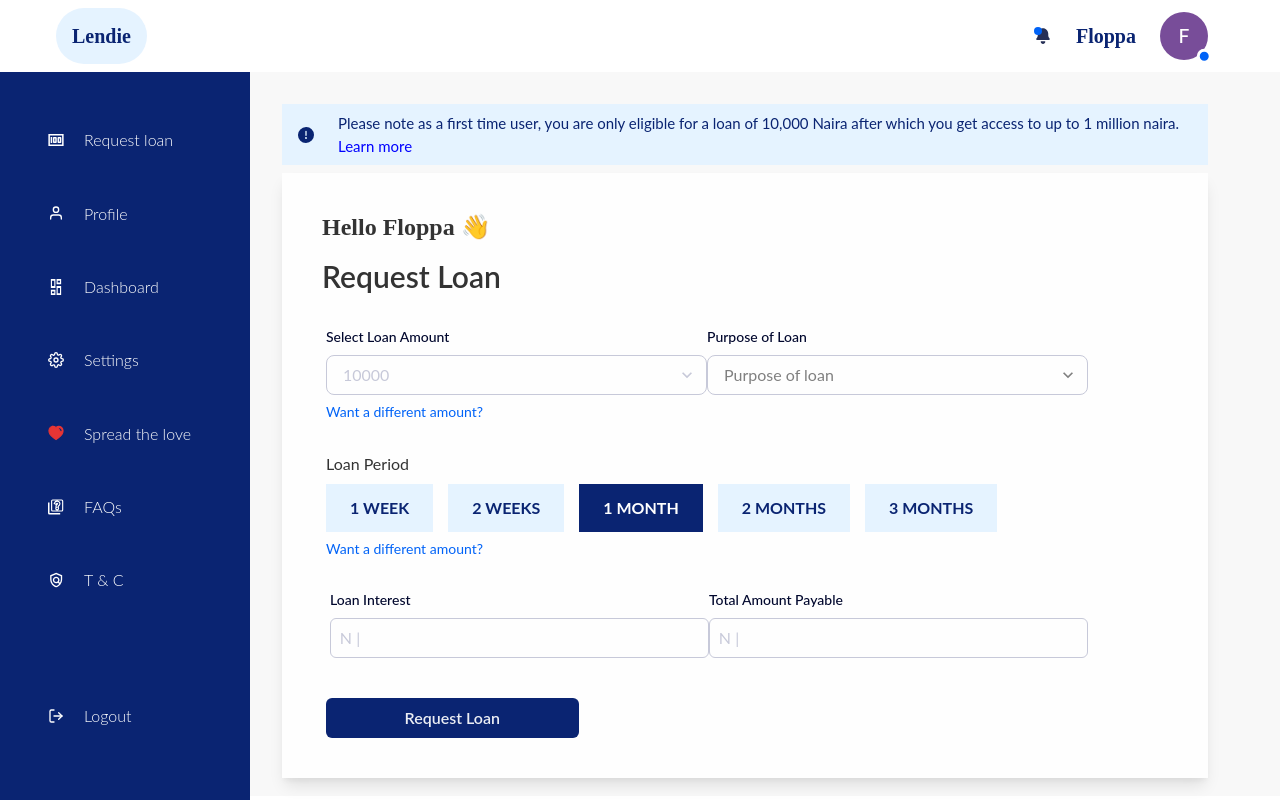
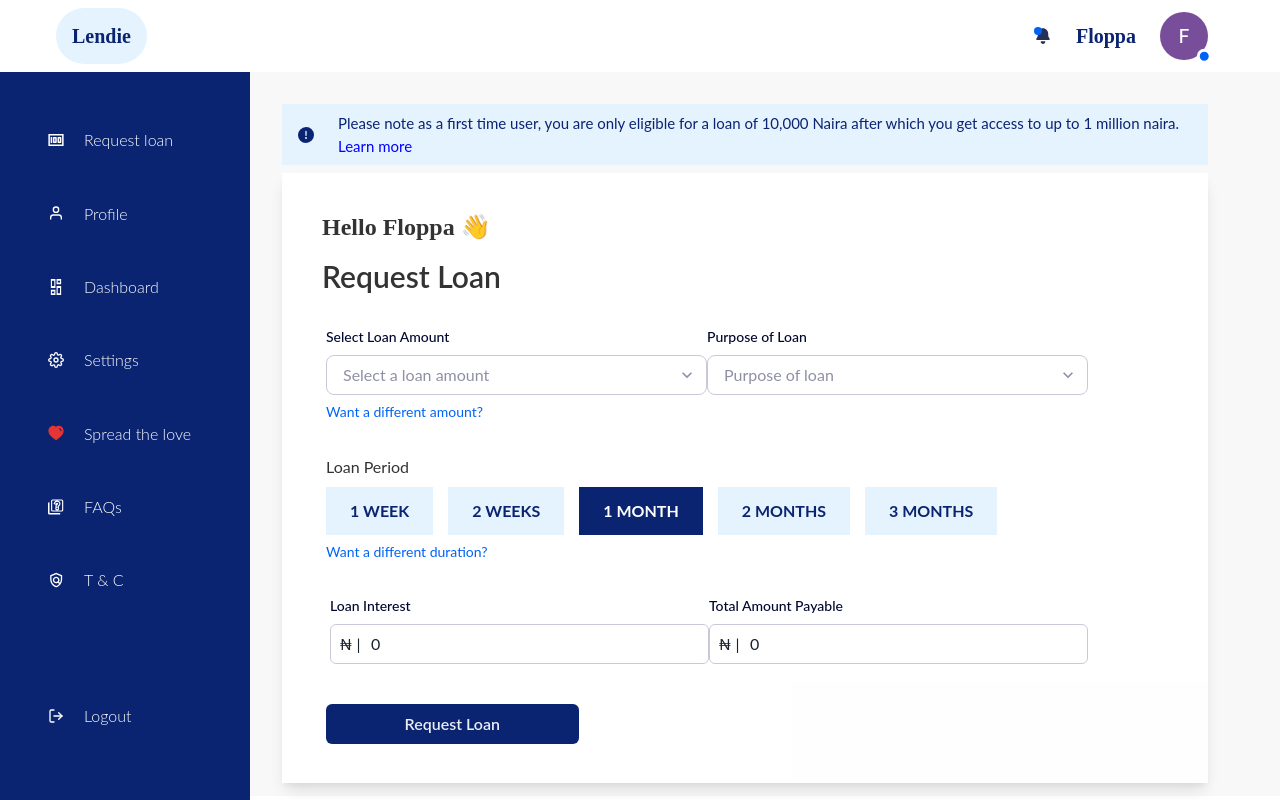
Before and after one commit to Abdul-Asa/Lendie-Loan-App, a React (Create React App) app: page /user/home in a window 1280 px wide. Built offline with nearby package versions, Linux system fonts and the light colour scheme; sample sign-in values are in the browser's storage.

Commit message:
Finished loan request

```diff
--- a/src/components/dashboard/RequestLoan.js
+++ b/src/components/dashboard/RequestLoan.js
@@ -1,4 +1,4 @@
-import React from 'react';
+import React, { useState } from 'react';
 import Info from './Info';
 import {
   Box,
@@ -6,6 +6,10 @@ import {
   Stack,
   Flex,
   Input,
+  Slider,
+  SliderTrack,
+  SliderFilledTrack,
+  SliderThumb,
   FormControl,
   FormLabel,
   FormHelperText,
@@ -19,7 +23,6 @@ import {
 } from '@chakra-ui/react';
 //
 function RequestLoan() {
-  // 1. Create a component that consumes the `useRadio` hook
   function RadioCard(props) {
     const { getInputProps, getCheckboxProps } = useRadio(props);
 
@@ -51,17 +54,91 @@ function RequestLoan() {
       </Box>
     );
   }
-
   const options = ['1 WEEK', '2 WEEKS', '1 MONTH', '2 MONTHS', '3 MONTHS'];
-
   const { getRootProps, getRadioProps } = useRadioGroup({
     name: 'time',
     defaultValue: '1 MONTH',
-    onChange: console.log,
+    onChange: (value) => {
+      if (value === '1 WEEK') {
+        setLoanCalc((inp) => {
+          return { ...inp, time: 1 };
         });
-
+      }
+      if (value === '2 WEEKS') {
+        setLoanCalc((inp) => {
+          return { ...inp, time: 2 };
+        });
+      }
+      if (value === '1 MONTH') {
+        setLoanCalc((inp) => {
+          return { ...inp, time: 4 };
+        });
+      }
+      if (value === '2 MONTHS') {
+        setLoanCalc((inp) => {
+          return { ...inp, time: 8 };
+        });
+      }
+      if (value === '3 MONTHS') {
+        setLoanCalc((inp) => {
+          return { ...inp, time: 12 };
+        });
+      }
+    },
+  });
   const group = getRootProps();
 
+  const [editable, setEditable] = useState({ amount: false, time: false });
+  const checkMax = (e) => {
+    const { name, value } = e.target;
+
+    if (value > 500000) {
+      setLoanCalc((inp) => {
+        return { ...inp, [name]: 500000 };
+      });
+    }
+    if (value < 1000) {
+      setLoanCalc((inp) => {
+        return { ...inp, [name]: 1000 };
+      });
+    }
+  };
+  const [blur, setBlur] = useState({ amount: false, purpose: false });
+  const blurColor = (e) => {
+    const { name } = e.target;
+    if (name === 'amount') {
+      setBlur((i) => {
+        return { ...i, amount: true };
+      });
+    }
+    if (name === 'purpose') {
+      setBlur((i) => {
+        return { ...i, purpose: true };
+      });
+    }
+  };
+  const [loanCalculator, setLoanCalc] = useState({
+    amount: 0,
+    time: 4,
+    purpose: '',
+  });
+  const handleInput = (e) => {
+    if (typeof e === 'number') {
+      setLoanCalc((inp) => {
+        return { ...inp, time: e };
+      });
+    } else {
+      const { name, value } = e.target;
+      if (name === 'amount') {
+        return setLoanCalc((inputDetails) => {
+          return { ...inputDetails, [name]: Number(value) };
+        });
+      }
+      setLoanCalc((inputDetails) => {
+        return { ...inputDetails, [name]: value };
+      });
+    }
+  };
   return (
     <Stack ml={{ base: 0, md: '250px' }} mr={{ base: 0, md: 10 }}>
       <Info />
@@ -96,20 +173,96 @@ function RequestLoan() {
             <FormLabel color="#00072D" fontSize="14px">
               Select Loan Amount
             </FormLabel>
+            {editable.amount ? (
+              <Flex justify="space-between" maxW="400px">
+                <Button
+                  bgColor="#E5F3FF"
+                  mr={2}
+                  onClick={() => {
+                    if (loanCalculator.amount <= 490000) {
+                      setLoanCalc((inp) => {
+                        return {
+                          ...inp,
+                          amount: Number(loanCalculator.amount) + 10000,
+                        };
+                      });
+                    } else {
+                      setLoanCalc((inp) => {
+                        return {
+                          ...inp,
+                          amount: 500000,
+                        };
+                      });
+                    }
+                  }}
+                >
+                  +
+                </Button>
+                <Input
+                  type="number"
+                  min={1000}
+                  max={500000}
+                  defaultValue={50000}
+                  value={loanCalculator.amount}
+                  onChange={handleInput}
+                  onBlur={checkMax}
+                  name="amount"
+                />
+                <Button
+                  ml={2}
+                  bgColor="#E5F3FF"
+                  onClick={() => {
+                    if (loanCalculator.amount >= 11000) {
+                      setLoanCalc((inp) => {
+                        return {
+                          ...inp,
+                          amount: Number(loanCalculator.amount) - 10000,
+                        };
+                      });
+                    } else {
+                      setLoanCalc((inp) => {
+                        return {
+                          ...inp,
+                          amount: 1000,
+                        };
+                      });
+                    }
+                  }}
+                >
+                  -
+                </Button>
+              </Flex>
+            ) : (
               <Select
-              placeholder="10000"
-              color="#C7C9D9"
+                onFocusCapture={blurColor}
+                color={blur.amount ? '' : '#8F90A6'}
+                placeholder="Select a loan amount"
+                name="amount"
                 borderColor="#C7C9D9"
                 borderRadius="8px"
                 maxW="400px"
+                value={loanCalculator.amount}
+                onChange={handleInput}
               >
-              <option>1000</option>
-              <option>2000</option>
-              <option>3000</option>
-              <option>5000</option>
-              <option>8000</option>
+                <option value={1000}> ₦1,000</option>
+                <option value={10000}>₦10,000</option>
+                <option value={50000}>₦50,000</option>
+                <option value={100000}>₦100,000</option>
+                <option value={250000}>₦250,000</option>
+                <option value={500000}>₦500,000</option>
               </Select>
-            <FormHelperText color="#0063F7" fontSize="14px">
+            )}
+
+            <FormHelperText
+              color="#0063F7"
+              fontSize="14px"
+              as="button"
+              onClick={() =>
+                setEditable((inputDetails) => {
+                  return { ...inputDetails, amount: !editable.amount };
+                })
+              }
+            >
               Want a different amount?
             </FormHelperText>
           </FormControl>
@@ -118,19 +271,25 @@ function RequestLoan() {
               Purpose of Loan
             </FormLabel>
             <Select
+              onFocusCapture={blurColor}
+              color={blur.purpose ? '' : '#8F90A6'}
+              name="purpose"
               placeholder="Purpose of loan"
-              color="gray"
               borderColor="#C7C9D9"
               borderRadius="8px"
               maxW="400px"
+              value={loanCalculator.purpose}
+              onChange={handleInput}
             >
-              <option value="DB">Debt consolidation</option>
-              <option value="EE">Emergency expenses</option>
-              <option value="HR">House remodeling</option>
-              <option value="VF">Vehicle finances</option>
-              <option value="SU">Enterprise/Start-up funding</option>
-              <option value="WE">Wedding expenses</option>
-              <option value="CA">Vacation finances</option>
+              <option value="Debt consolidation">Debt consolidation</option>
+              <option value="Emergency expenses">Emergency expenses</option>
+              <option value="House remodeling">House remodeling</option>
+              <option value="Vehicle finances">Vehicle finances</option>
+              <option value="Enterprise/Start-up funding">
+                Enterprise/Start-up funding
+              </option>
+              <option value="Wedding expenses">Wedding expenses</option>
+              <option value="Vacation finances">Vacation finances</option>
               <option value="Other">Other...</option>
             </Select>
           </FormControl>
@@ -138,6 +297,31 @@ function RequestLoan() {
         <Box pl={1} pt={8} mb={[32, 28, 0]}>
           <FormControl>
             <Text color="#333333">Loan Period</Text>
+            {editable.time ? (
+              <>
+                <Text color="brand.300" pt={2} px={[2, 0]} fontSize="18px">
+                  {loanCalculator.time}{' '}
+                  {loanCalculator.time === 1 ? 'week' : 'weeks'}
+                </Text>
+                <Stack spacing="15px" px={[2, 0]}>
+                  <Slider
+                    aria-label="slider-ex-1"
+                    max={12}
+                    min={1}
+                    step={1}
+                    name="time"
+                    maxW="400px"
+                    value={loanCalculator.time}
+                    onChange={handleInput}
+                  >
+                    <SliderTrack>
+                      <SliderFilledTrack />
+                    </SliderTrack>
+                    <SliderThumb />
+                  </Slider>
+                </Stack>
+              </>
+            ) : (
               <Stack
                 {...group}
                 pt={2}
@@ -154,8 +338,18 @@ function RequestLoan() {
                   );
                 })}
               </Stack>
-            <FormHelperText color="#0063F7" fontSize="14px">
-              Want a different amount?
+            )}
+            <FormHelperText
+              color="#0063F7"
+              fontSize="14px"
+              as="button"
+              onClick={() =>
+                setEditable((inputDetails) => {
+                  return { ...inputDetails, time: !editable.time };
+                })
+              }
+            >
+              Want a different duration?
             </FormHelperText>
           </FormControl>
           <Flex
@@ -169,12 +363,16 @@ function RequestLoan() {
                 Loan Interest
               </FormLabel>
               <InputGroup>
-                <InputLeftElement
-                  color="#C7C9D9"
-                  pointerEvents="none"
-                  children="N |"
+                <InputLeftElement pointerEvents="none" children="₦ |" />
+                <Input
+                  borderColor="#C7C9D9"
+                  maxW="400px"
+                  isReadOnly
+                  value={(
+                    (loanCalculator.amount * (loanCalculator.time / 4) * 2.5) /
+                    100
+                  ).toLocaleString('en-US')}
                 />
-                <Input borderColor="#C7C9D9" maxW="400px" isReadOnly />
               </InputGroup>
             </FormControl>
             <FormControl mt={[3, 0]}>
@@ -182,12 +380,17 @@ function RequestLoan() {
                 Total Amount Payable
               </FormLabel>
               <InputGroup>
-                <InputLeftElement
-                  color="#C7C9D9"
-                  pointerEvents="none"
-                  children="N |"
+                <InputLeftElement pointerEvents="none" children="₦ |" />
+                <Input
+                  borderColor="#C7C9D9"
+                  maxW="400px"
+                  isReadOnly
+                  value={(
+                    loanCalculator.amount +
+                    (loanCalculator.amount * (loanCalculator.time / 4) * 2.5) /
+                      100
+                  ).toLocaleString('en-US')}
                 />
-                <Input borderColor="#C7C9D9" maxW="400px" isReadOnly />
               </InputGroup>
             </FormControl>
           </Flex>
```
Lines whose indentation alone changed are shown as unchanged.
